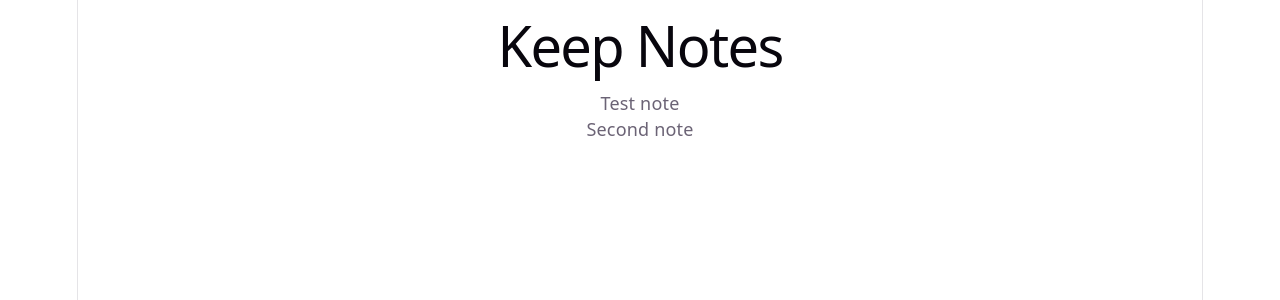
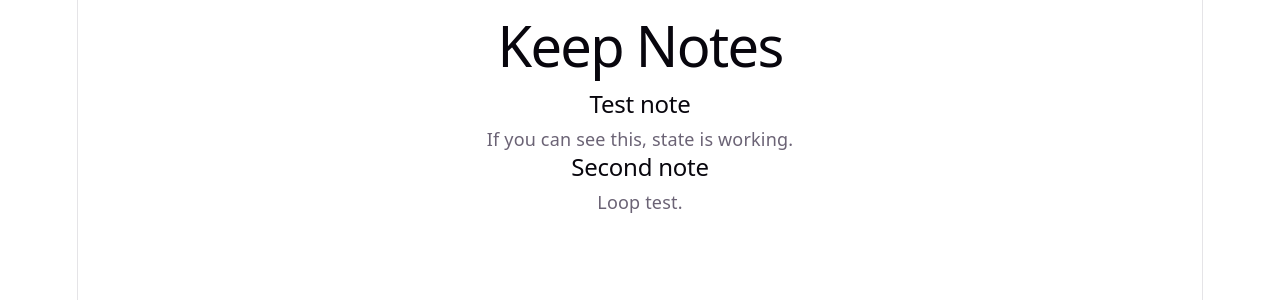
Before and after one commit to nezokuhle1-arch/keepmythings-react, a React (Vite) app: page / in a window 1280 px wide. Shown: the top 300 px of the page. Built offline with nearby package versions, Linux system fonts and the light colour scheme.

Commit message:
Extract NoteCard component

```diff
--- a/src/App.jsx
+++ b/src/App.jsx
@@ -1,4 +1,5 @@
 import { useState } from 'react';
+import NoteCard from './components/NoteCard';
 
 function App() {
   const [notes, setNotes] = useState([
@@ -22,7 +23,7 @@
     <div>
       <h1>Keep Notes</h1>
       {notes.map((note) => (
-        <p key={note.id}>{note.title}</p>
+        <NoteCard key={note.id} note={note} /> // The NoteCard component is imported from NoteCard.jsx and is used to display the note.
       ))}
     </div>
   );
--- /dev/null
+++ b/src/components/NoteCard.jsx
@@ -0,0 +1,10 @@
+function NoteCard({ note }) {
+    return (
+        <div>
+            <h2>{note.title}</h2>
+            <p>{note.content}</p>
+        </div>
+    );
+}
+
+export default NoteCard;
```
